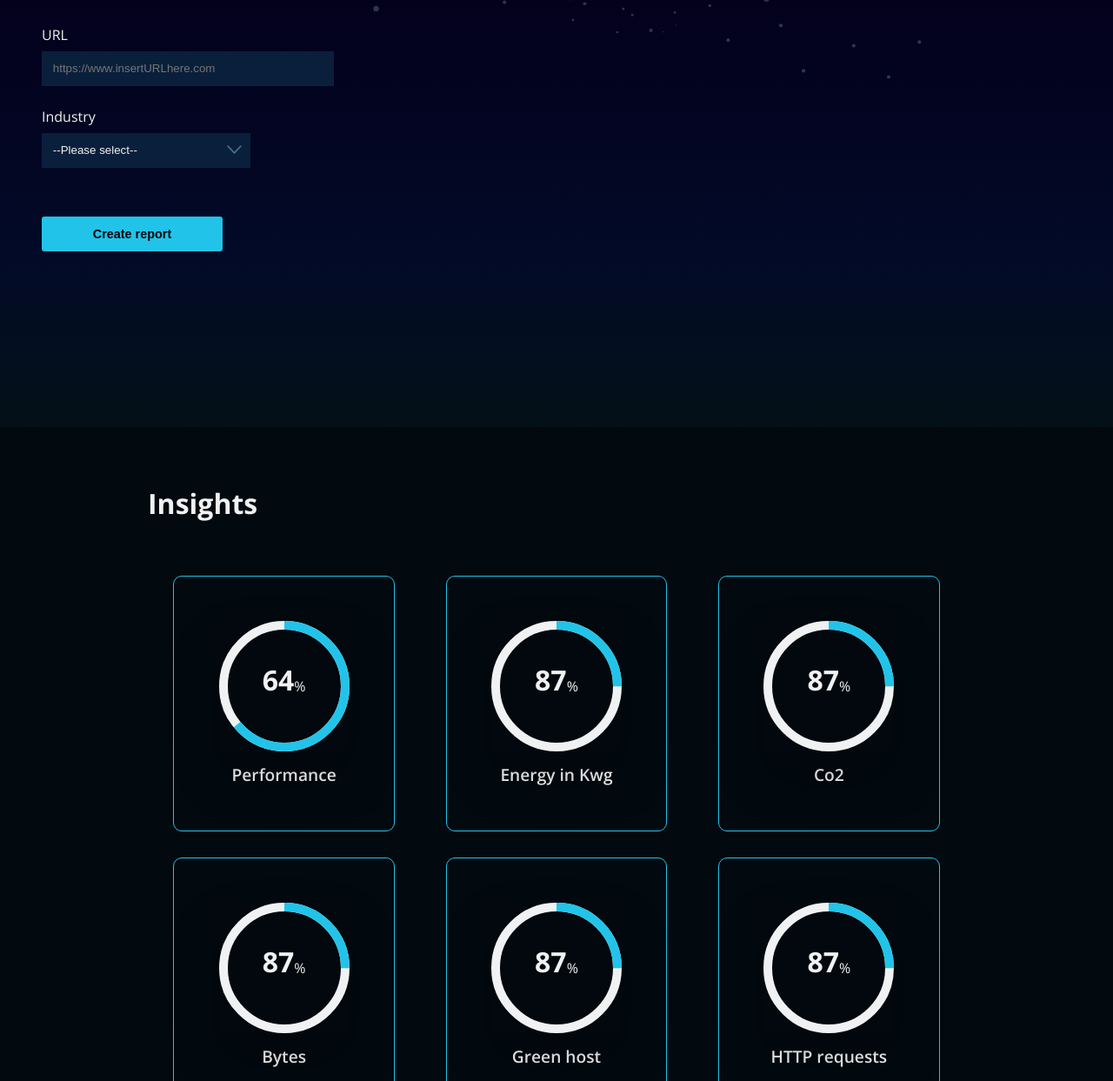
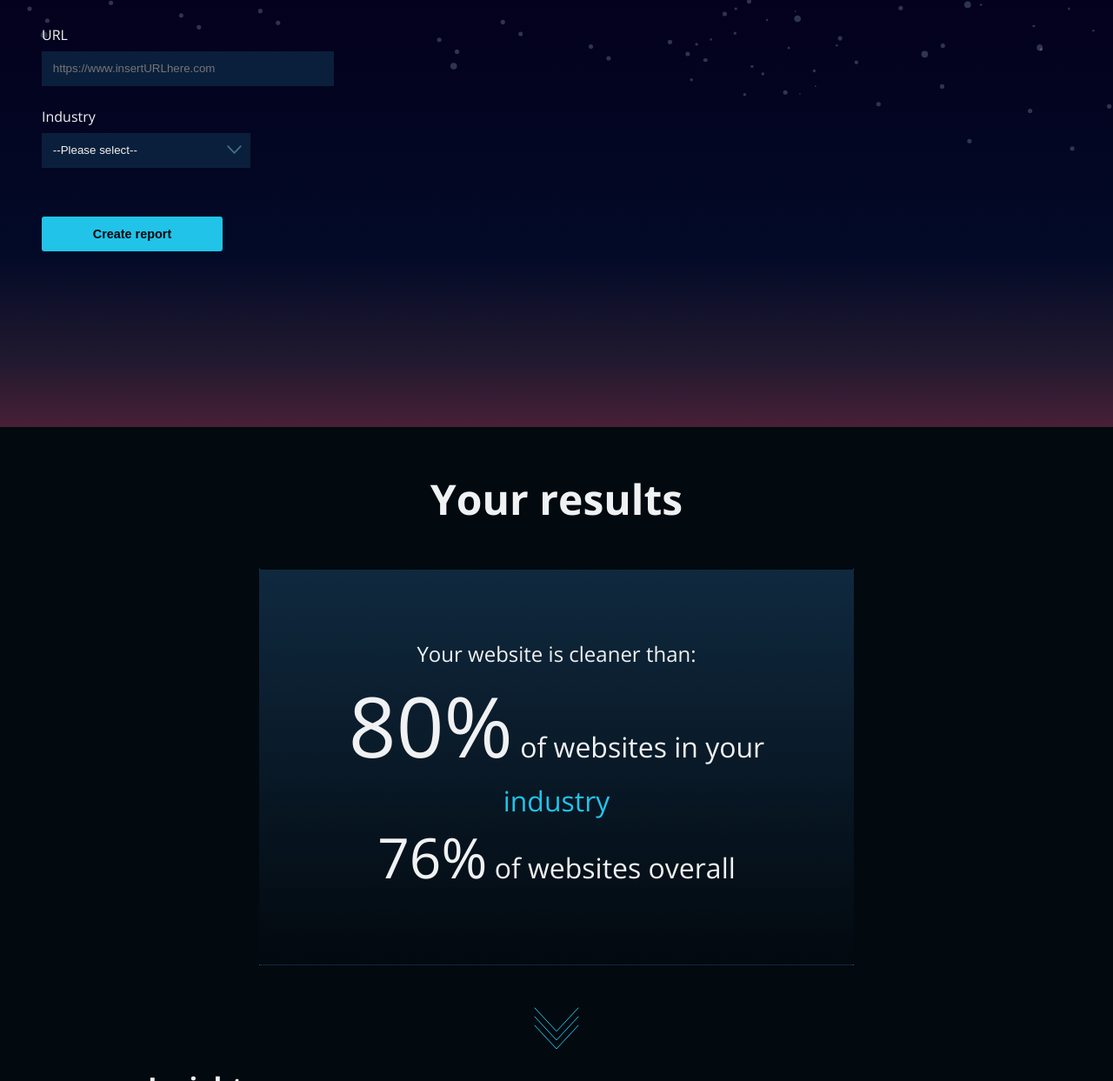
Before and after one commit to stringist/advice-project, a website built with Vite: page index.html in a window 1280 px wide. Shown: the part 309-1552 px from the top of the page at 87% size. Built offline with nearby package versions, Linux system fonts and the light colour scheme; no server answers.

Commit message:
your results added, FORGOT TO BRANCHE OUT MY BAD

```diff
--- a/index.html
+++ b/index.html
@@ -1,6 +1,5 @@
 <!DOCTYPE html>
 <html lang="en">
-
   <head>
     <meta charset="UTF-8" />
     <link rel="icon" type="image/svg+xml" href="favicon.svg" />
@@ -18,13 +17,20 @@
       <div id="text">
         <h1>Impact Advisor</h1>
         <p>
-                Enter your URL and select your industry to learn about the environmental impact of your website.
+          Enter your URL and select your industry to learn about the
+          environmental impact of your website.
         </p>
       </div>
 
       <form>
         <label for="url">URL</label>
-            <input name="calculator" id="url" type="url" placeholder="https://www.insertURLhere.com" required />
+        <input
+          name="calculator"
+          id="url"
+          type="url"
+          placeholder="https://www.insertURLhere.com"
+          required
+        />
         <label for="industry">Industry</label>
         <select name="calculator" id="industry">
           <option value="#">--Please select--</option>
@@ -44,7 +50,15 @@
         <button>Create report</button>
       </form>
     </div>
+
     <main>
+      <h2>Your results</h2>
+      <div id="comparison_container">
+        <p>Your website is cleaner than:</p>
+        <p><span>80%</span> of websites in your <span>industry</span></p>
+        <p><span>76%</span> of websites overall</p>
+      </div>
+      <figure><img id="arrow" src="assets/down_arrow.svg" alt="#" /></figure>
       <div id="insights">
         <div id="results">
           <h2>Insights</h2>
@@ -144,5 +158,4 @@
     </main>
     <script type="module" src="/main.js"></script>
   </body>
-
 </html>
--- a/main.js
+++ b/main.js
@@ -35,3 +35,22 @@ function pieChartPercentage(number) {
 
   return numberInPercentage;
 }
+
+// -----------------Animation ------------------------
+const properties = {
+  duration: 1000,
+  iterations: Infinity,
+  direction: "alternate",
+  easing: "ease-in-out",
+};
+const keyframes = [
+  {
+    transform: "translate(0,3vw)",
+  },
+  {
+    transform: "translate(0,0)",
+  },
+];
+
+const arrow = document.querySelector("#arrow");
+const animation = arrow.animate(keyframes, properties);
--- a/sass/style.scss
+++ b/sass/style.scss
@@ -28,7 +28,18 @@ header {
   overflow: hidden;
   grid-row: 1;
   grid-column: 1/-1;
-
+  #gradient_container {
+    margin-top: 45vh;
+    background: linear-gradient(
+      180deg,
+      rgba(29, 40, 46, 0) 54.68%,
+      rgba(255, 105, 180, 0.12) 83.09%,
+      rgba(255, 71, 137, 0.27) 100%
+    );
+    height: 55vh;
+    grid-row: 1;
+    grid-column: 1/-1;
+  }
   #starry_night {
     background-image: url(../assets/starry_sky.svg);
     background-repeat: no-repeat, repeat;
@@ -155,6 +166,51 @@ form > button {
 
 main {
   padding: 50px 170px;
+  display: grid;
+  grid-template-columns: 1fr;
+  > h2,
+  #comparison_container {
+    text-align: center;
+  }
+  > h2 {
+    font-size: 48px;
+  }
+  #comparison_container {
+    padding: 5rem;
+    margin: 2rem 8rem 0 8rem;
+    background: linear-gradient(180deg, #10293f 0%, rgba(19, 24, 29, 0) 100%);
+    border: 1px solid;
+
+    border-image-source: linear-gradient(
+      180deg,
+      rgba(34, 195, 232, 0) 0%,
+      #22c3e8 100%
+    );
+
+    p:first-child {
+      font-size: 24px;
+    }
+    p {
+      font-size: 32px;
+    }
+    p:nth-child(2) {
+      span:first-child {
+        font-size: 96px;
+      }
+      span:last-child {
+        color: a.$accent;
+      }
+    }
+    p:nth-child(3) {
+      span {
+        font-size: 64px;
+      }
+    }
+  }
+  figure {
+    justify-self: center;
+    margin-top: 3rem;
+  }
 }
 
 /* ------------------------- Pie charts-------------------------- */
@@ -226,7 +282,7 @@ main {
   font-weight: 700;
   letter-spacing: 1px;
 }
-
+// Media queries
 @media (max-width: 1088px) {
   #results {
     grid-template-columns: repeat(auto-fit, minmax(25vw, 1fr));
```
Also changed, not shown: assets/down_arrow.svg (added). Lines whose indentation alone changed are shown as unchanged.
